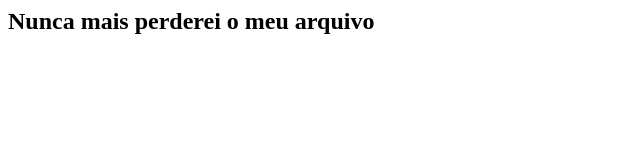
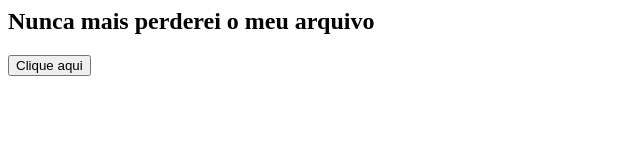
Before and after one commit to DaisonSilas/progweb2, a plain HTML site: page index.html in a window 1280 px wide. Shown: the whole page, without its empty margins (0-640 px from the left). Drawn offline with Linux system fonts and the light colour scheme.

Commit message:
Criando um botao

```diff
--- a/index.html
+++ b/index.html
@@ -5,5 +5,6 @@
 <body>
 
 	<h2> Nunca mais perderei o meu arquivo</h2>
+	<button type="submit"> Clique aqui</button>
 </body>
 </html>
```
